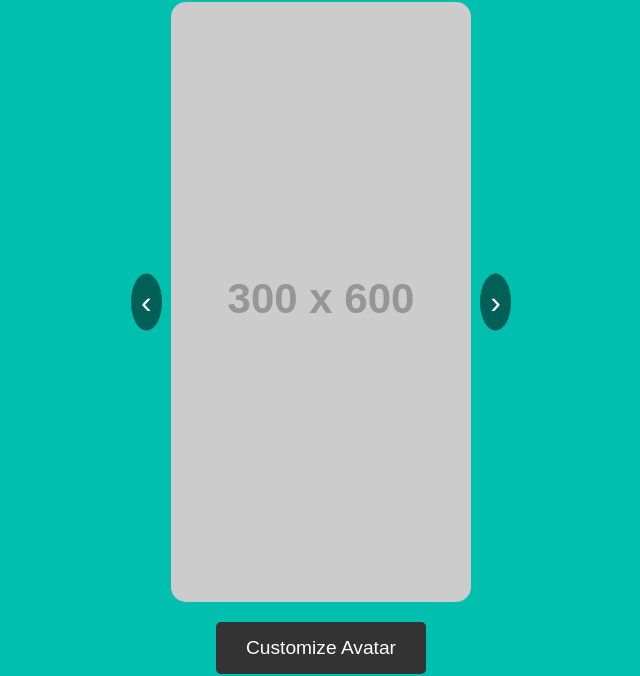
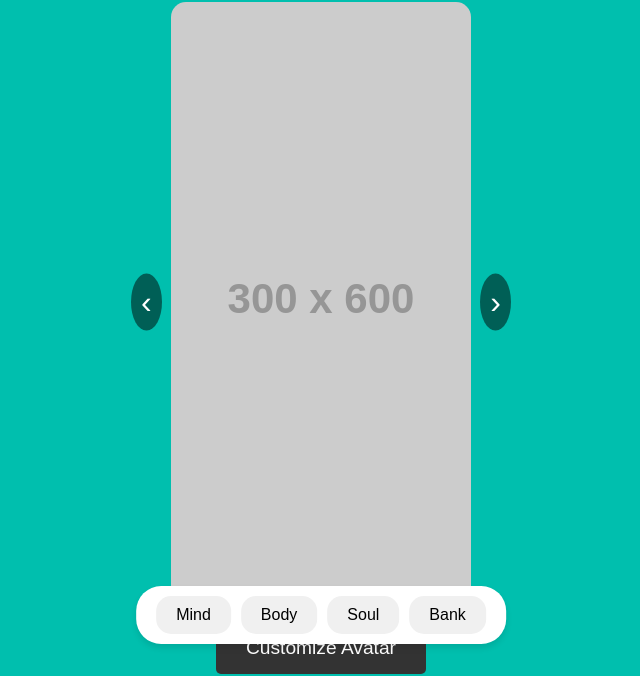
Before and after one commit to Badourr/Body, a plain HTML site: page index.html in a window 1280 px wide. Shown: the part 136-812 px from the top of the page, without its empty margins (319-959 px from the left). Drawn offline with Linux system fonts and the light colour scheme; placeholder pictures from the web are drawn by us.

Commit message:
Update index.html

```diff
--- a/index.html
+++ b/index.html
@@ -258,3 +258,49 @@
   </script>
 </body>
 </html>
+<!DOCTYPE html>
+<html lang="en">
+<head>
+    <meta charset="UTF-8">
+    <meta name="viewport" content="width=device-width, initial-scale=1.0">
+    <title>Floating Taskbar</title>
+    <style>
+        /* Floating bar styling */
+        .floating-bar {
+            position: fixed;
+            bottom: 20px;
+            left: 50%;
+            transform: translateX(-50%);
+            display: flex;
+            gap: 10px;
+            background-color: #fff;
+            box-shadow: 0 4px 6px rgba(0, 0, 0, 0.1);
+            padding: 10px 20px;
+            border-radius: 25px;
+            z-index: 1000;
+        }
+
+        .task-btn {
+            padding: 10px 20px;
+            font-size: 16px;
+            border: none;
+            border-radius: 15px;
+            background-color: #f0f0f0;
+            cursor: pointer;
+            transition: background-color 0.3s ease;
+        }
+
+        .task-btn:hover {
+            background-color: #e0e0e0;
+        }
+    </style>
+</head>
+<body>
+    <nav class="floating-bar">
+        <button class="task-btn">Mind</button>
+        <button class="task-btn">Body</button>
+        <button class="task-btn">Soul</button>
+        <button class="task-btn">Bank</button>
+    </nav>
+</body>
+</html>
```
